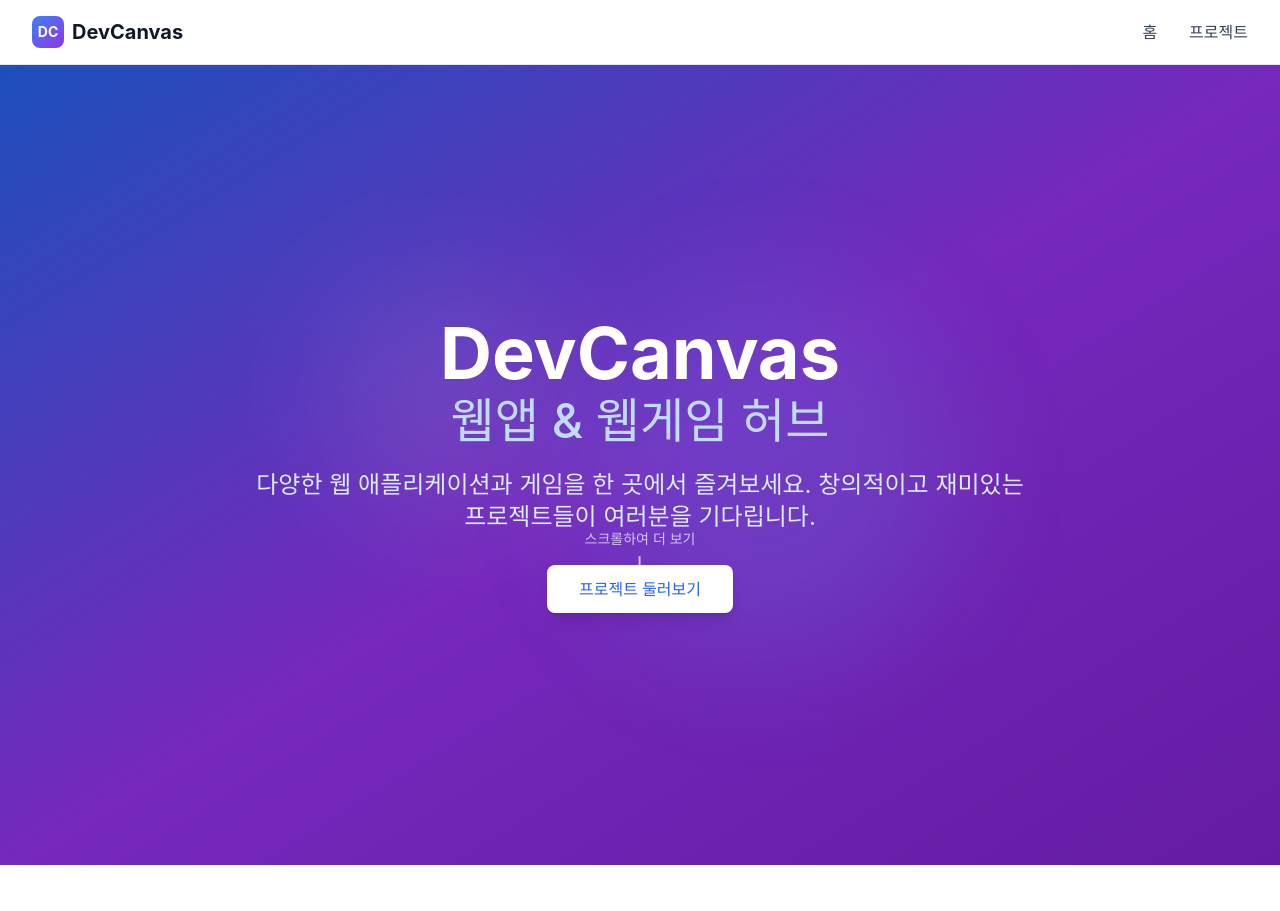
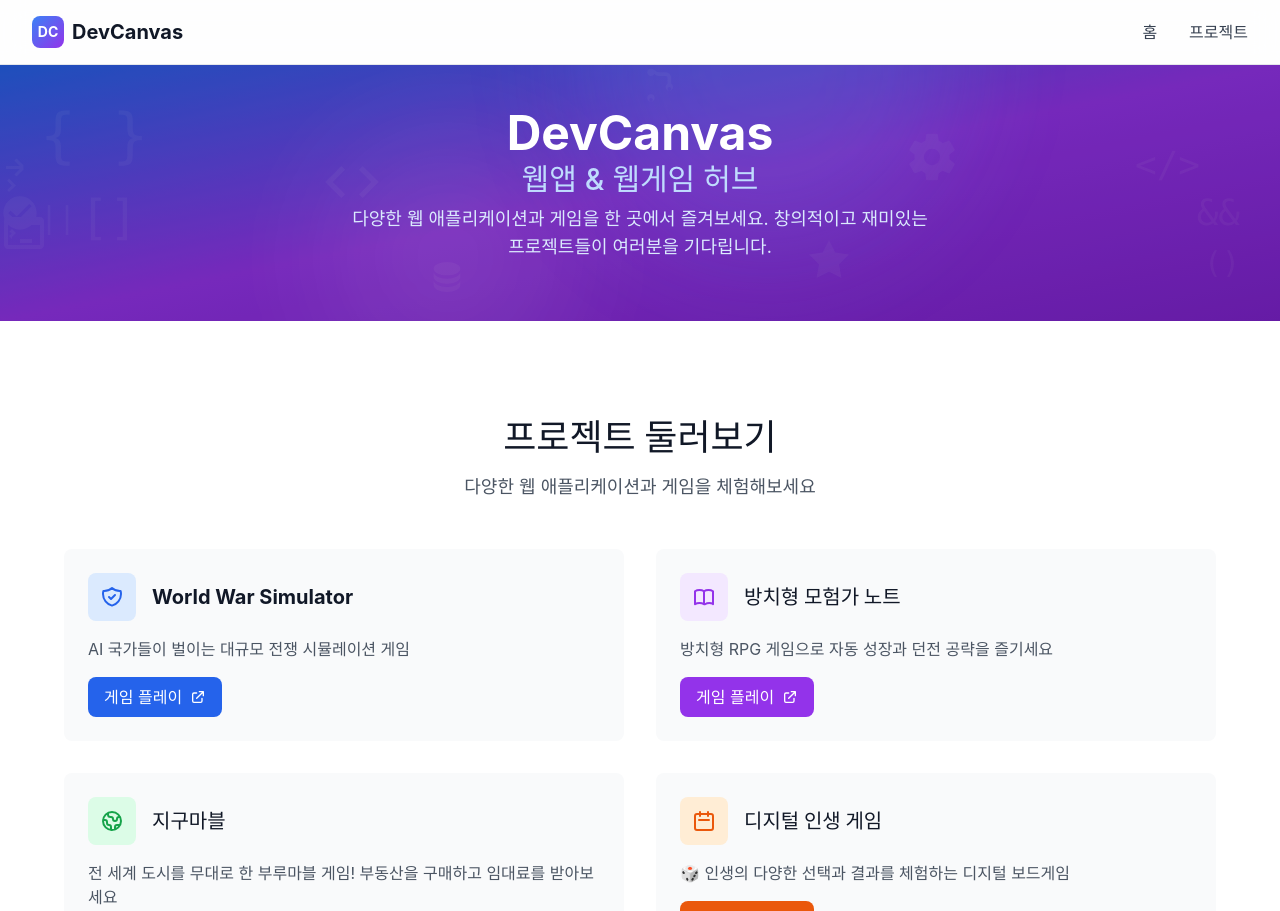
Before and after one commit to sigco3111/DevCanvas, a React (Vite) app: page / in a window 1280 px wide. Shown: the top 911 px of the page. Built offline with nearby package versions, Linux system fonts and the light colour scheme.

Commit message:
feat: 프로젝트 카드 및 히어로 섹션 개선 - 카드 레이아웃 수정 및 아이콘 추가, 히어로 섹션의 텍스트 크기 조정

```diff
--- a/src/App.tsx
+++ b/src/App.tsx
@@ -27,13 +27,20 @@ function App() {
               </p>
             </div>
 
-            {/* 임시 프로젝트 카드들 */}
-            <div className="grid md:grid-cols-2 gap-8 max-w-4xl mx-auto">
+            {/* 프로젝트 카드들 */}
+            <div className="grid md:grid-cols-2 lg:grid-cols-2 gap-8 max-w-6xl mx-auto">
               {/* World War Simulator */}
               <div className="bg-gray-50 dark:bg-gray-700 rounded-lg p-6 hover:shadow-lg transition-shadow duration-300">
-                <h3 className="text-xl font-bold text-gray-900 dark:text-white mb-2">
-                  World War Simulator
-                </h3>
+                <div className="flex items-center mb-4">
+                  <div className="w-12 h-12 bg-blue-100 dark:bg-blue-900 rounded-lg flex items-center justify-center mr-4">
+                    <svg className="w-6 h-6 text-blue-600 dark:text-blue-400" fill="none" stroke="currentColor" viewBox="0 0 24 24">
+                      <path strokeLinecap="round" strokeLinejoin="round" strokeWidth={2} d="M9 12l2 2 4-4m5.618-4.016A11.955 11.955 0 0112 2.944a11.955 11.955 0 01-8.618 3.04A12.02 12.02 0 003 9c0 5.591 3.824 10.29 9 11.622 5.176-1.332 9-6.03 9-11.622 0-1.042-.133-2.052-.382-3.016z" />
+                    </svg>
+                  </div>
+                  <h3 className="text-xl font-bold text-gray-900 dark:text-white">
+                    World War Simulator
+                  </h3>
+                </div>
                 <p className="text-gray-600 dark:text-gray-300 mb-4">
                   AI 국가들이 벌이는 대규모 전쟁 시뮬레이션 게임
                 </p>
@@ -52,9 +59,16 @@ function App() {
 
               {/* 방치형 모험가 노트 */}
               <div className="bg-gray-50 dark:bg-gray-700 rounded-lg p-6 hover:shadow-lg transition-shadow duration-300">
-                <h3 className="text-xl font-bold text-gray-900 dark:text-white mb-2">
-                  방치형 모험가 노트
-                </h3>
+                <div className="flex items-center mb-4">
+                  <div className="w-12 h-12 bg-purple-100 dark:bg-purple-900 rounded-lg flex items-center justify-center mr-4">
+                    <svg className="w-6 h-6 text-purple-600 dark:text-purple-400" fill="none" stroke="currentColor" viewBox="0 0 24 24">
+                      <path strokeLinecap="round" strokeLinejoin="round" strokeWidth={2} d="M12 6.253v13m0-13C10.832 5.477 9.246 5 7.5 5S4.168 5.477 3 6.253v13C4.168 18.477 5.754 18 7.5 18s3.332.477 4.5 1.253m0-13C13.168 5.477 14.754 5 16.5 5c1.747 0 3.332.477 4.5 1.253v13C20.832 18.477 19.247 18 17.5 18c-1.746 0-3.332.477-4.5 1.253" />
+                    </svg>
+                  </div>
+                  <h3 className="text-xl font-bold text-gray-900 dark:text-white">
+                    방치형 모험가 노트
+                  </h3>
+                </div>
                 <p className="text-gray-600 dark:text-gray-300 mb-4">
                   방치형 RPG 게임으로 자동 성장과 던전 공략을 즐기세요
                 </p>
@@ -63,6 +77,62 @@ function App() {
                   target="_blank"
                   rel="noopener noreferrer"
                   className="inline-flex items-center px-4 py-2 bg-purple-600 text-white rounded-lg hover:bg-purple-700 transition-colors duration-200"
+                >
+                  게임 플레이
+                  <svg className="ml-2 w-4 h-4" fill="none" stroke="currentColor" viewBox="0 0 24 24">
+                    <path strokeLinecap="round" strokeLinejoin="round" strokeWidth={2} d="M10 6H6a2 2 0 00-2 2v10a2 2 0 002 2h10a2 2 0 002-2v-4M14 4h6m0 0v6m0-6L10 14" />
+                  </svg>
+                </a>
+              </div>
+
+              {/* 지구마블 */}
+              <div className="bg-gray-50 dark:bg-gray-700 rounded-lg p-6 hover:shadow-lg transition-shadow duration-300">
+                <div className="flex items-center mb-4">
+                  <div className="w-12 h-12 bg-green-100 dark:bg-green-900 rounded-lg flex items-center justify-center mr-4">
+                    <svg className="w-6 h-6 text-green-600 dark:text-green-400" fill="none" stroke="currentColor" viewBox="0 0 24 24">
+                      <path strokeLinecap="round" strokeLinejoin="round" strokeWidth={2} d="M3.055 11H5a2 2 0 012 2v1a2 2 0 002 2 2 2 0 012 2v2.945M8 3.935V5.5A2.5 2.5 0 0010.5 8h.5a2 2 0 012 2 2 2 0 104 0 2 2 0 012-2h1.064M15 20.488V18a2 2 0 012-2h3.064M21 12a9 9 0 11-18 0 9 9 0 0118 0z" />
+                    </svg>
+                  </div>
+                  <h3 className="text-xl font-bold text-gray-900 dark:text-white">
+                    지구마블
+                  </h3>
+                </div>
+                <p className="text-gray-600 dark:text-gray-300 mb-4">
+                  전 세계 도시를 무대로 한 부루마블 게임! 부동산을 구매하고 임대료를 받아보세요
+                </p>
+                <a
+                  href="https://geo-poly.vercel.app/"
+                  target="_blank"
+                  rel="noopener noreferrer"
+                  className="inline-flex items-center px-4 py-2 bg-green-600 text-white rounded-lg hover:bg-green-700 transition-colors duration-200"
+                >
+                  게임 플레이
+                  <svg className="ml-2 w-4 h-4" fill="none" stroke="currentColor" viewBox="0 0 24 24">
+                    <path strokeLinecap="round" strokeLinejoin="round" strokeWidth={2} d="M10 6H6a2 2 0 00-2 2v10a2 2 0 002 2h10a2 2 0 002-2v-4M14 4h6m0 0v6m0-6L10 14" />
+                  </svg>
+                </a>
+              </div>
+
+              {/* 디지털 인생 게임 */}
+              <div className="bg-gray-50 dark:bg-gray-700 rounded-lg p-6 hover:shadow-lg transition-shadow duration-300">
+                <div className="flex items-center mb-4">
+                  <div className="w-12 h-12 bg-orange-100 dark:bg-orange-900 rounded-lg flex items-center justify-center mr-4">
+                    <svg className="w-6 h-6 text-orange-600 dark:text-orange-400" fill="none" stroke="currentColor" viewBox="0 0 24 24">
+                      <path strokeLinecap="round" strokeLinejoin="round" strokeWidth={2} d="M8 7V3m8 4V3m-9 8h10M5 21h14a2 2 0 002-2V7a2 2 0 00-2-2H5a2 2 0 00-2 2v12a2 2 0 002 2z" />
+                    </svg>
+                  </div>
+                  <h3 className="text-xl font-bold text-gray-900 dark:text-white">
+                    디지털 인생 게임
+                  </h3>
+                </div>
+                <p className="text-gray-600 dark:text-gray-300 mb-4">
+                  🎲 인생의 다양한 선택과 결과를 체험하는 디지털 보드게임
+                </p>
+                <a
+                  href="https://life-game-rho.vercel.app/"
+                  target="_blank"
+                  rel="noopener noreferrer"
+                  className="inline-flex items-center px-4 py-2 bg-orange-600 text-white rounded-lg hover:bg-orange-700 transition-colors duration-200"
                 >
                   게임 플레이
                   <svg className="ml-2 w-4 h-4" fill="none" stroke="currentColor" viewBox="0 0 24 24">
--- a/src/components/Hero/index.tsx
+++ b/src/components/Hero/index.tsx
@@ -70,11 +70,79 @@ const Hero: React.FC<HeroProps> = React.memo(({
   return (
     <section
       id="home"
-      className={`relative min-h-screen flex items-center justify-center overflow-hidden ${className}`}
+      className={`relative h-48 md:h-64 flex items-center justify-center overflow-hidden ${className}`}
     >
       {/* 배경 그라데이션 */}
       {!disableGradient && (
         <div className="absolute inset-0 bg-gradient-to-br from-blue-600 via-purple-600 to-purple-700">
+          {/* 개발 관련 아이콘들 */}
+          <div className="absolute inset-0 opacity-5">
+            {/* 코드 브래킷 */}
+            <div className="absolute top-10 left-10 text-white text-6xl font-mono">{'{ }'}</div>
+            <div className="absolute top-20 right-20 text-white text-4xl font-mono">{'</>'}</div>
+            <div className="absolute bottom-20 left-20 text-white text-5xl font-mono">{'[]'}</div>
+            <div className="absolute bottom-10 right-10 text-white text-3xl font-mono">{'()'}</div>
+            <div className="absolute top-1/2 right-10 text-white text-4xl font-mono">{'&&'}</div>
+            <div className="absolute bottom-1/3 left-10 text-white text-3xl font-mono">{'||'}</div>
+
+            {/* 개발 아이콘들 */}
+            {/* 코드 브래킷 아이콘 */}
+            <div className="absolute top-1/3 left-1/4 text-white">
+              <svg className="w-16 h-16" fill="currentColor" viewBox="0 0 24 24">
+                <path d="M9.4 16.6L4.8 12l4.6-4.6L8 6l-6 6 6 6 1.4-1.4zm5.2 0L19.2 12l-4.6-4.6L16 6l6 6-6 6-1.4-1.4z"/>
+              </svg>
+            </div>
+
+            {/* 별 아이콘 */}
+            <div className="absolute top-2/3 right-1/3 text-white">
+              <svg className="w-12 h-12" fill="currentColor" viewBox="0 0 24 24">
+                <path d="M12 2l3.09 6.26L22 9.27l-5 4.87 1.18 6.88L12 17.77l-6.18 3.25L7 14.14 2 9.27l6.91-1.01L12 2z"/>
+              </svg>
+            </div>
+
+            {/* 체크 아이콘 */}
+            <div className="absolute top-1/2 left-1/6 text-white">
+              <svg className="w-10 h-10" fill="currentColor" viewBox="0 0 24 24">
+                <path d="M12 2C6.48 2 2 6.48 2 12s4.48 10 10 10 10-4.48 10-10S17.52 2 12 2zm-2 15l-5-5 1.41-1.41L10 14.17l7.59-7.59L19 8l-9 9z"/>
+              </svg>
+            </div>
+
+            {/* 기어 아이콘 */}
+            <div className="absolute top-1/4 right-1/4 text-white">
+              <svg className="w-14 h-14" fill="currentColor" viewBox="0 0 24 24">
+                <path d="M12 15.5A3.5 3.5 0 0 1 8.5 12A3.5 3.5 0 0 1 12 8.5a3.5 3.5 0 0 1 3.5 3.5 3.5 3.5 0 0 1-3.5 3.5m7.43-2.53c.04-.32.07-.64.07-.97 0-.33-.03-.66-.07-1l2.11-1.63c.19-.15.24-.42.12-.64l-2-3.46c-.12-.22-.39-.31-.61-.22l-2.49 1c-.52-.39-1.06-.73-1.69-.98l-.37-2.65A.506.506 0 0 0 14 2h-4c-.25 0-.46.18-.5.42l-.37 2.65c-.63.25-1.17.59-1.69.98l-2.49-1c-.22-.09-.49 0-.61.22l-2 3.46c-.13.22-.07.49.12.64L4.57 11c-.04.34-.07.67-.07 1 0 .33.03.65.07.97l-2.11 1.66c-.19.15-.25.42-.12.64l2 3.46c.12.22.39.3.61.22l2.49-1.01c.52.4 1.06.74 1.69.99l.37 2.65c.04.24.25.42.5.42h4c.25 0 .46-.18.5-.42l.37-2.65c.63-.26 1.17-.59 1.69-.99l2.49 1.01c.22.08.49 0 .61-.22l2-3.46c.12-.22.07-.49-.12-.64l-2.11-1.66Z"/>
+              </svg>
+            </div>
+
+            {/* 터미널 아이콘 */}
+            <div className="absolute bottom-1/4 right-1/6 text-white">
+              <svg className="w-12 h-12" fill="currentColor" viewBox="0 0 24 24">
+                <path d="M20 4H4c-1.11 0-2 .89-2 2v12c0 1.11.89 2 2 2h16c1.11 0 2-.89 2-2V6c0-1.11-.89-2-2-2zm0 14H4V8h16v10zm-10-1h6v-2h-6v2zm-4-3l2-2-2-2-1.5 1.5L6 12l-1.5 1.5L6 15z"/>
+              </svg>
+            </div>
+
+            {/* 데이터베이스 아이콘 */}
+            <div className="absolute top-3/4 left-1/3 text-white">
+              <svg className="w-10 h-10" fill="currentColor" viewBox="0 0 24 24">
+                <path d="M12 3C7.58 3 4 4.79 4 7s3.58 4 8 4 8-1.79 8-4-3.58-4-8-4zM4 9v3c0 2.21 3.58 4 8 4s8-1.79 8-4V9c0 2.21-3.58 4-8 4s-8-1.79-8-4zm0 5v3c0 2.21 3.58 4 8 4s8-1.79 8-4v-3c0 2.21-3.58 4-8 4s-8-1.79-8-4z"/>
+              </svg>
+            </div>
+
+            {/* 브랜치 아이콘 (Git) */}
+            <div className="absolute top-1/6 left-1/2 text-white">
+              <svg className="w-11 h-11" fill="currentColor" viewBox="0 0 24 24">
+                <path d="M6 2C4.89 2 4 2.89 4 4s.89 2 2 2c.8 0 1.5-.5 1.83-1.21C8.39 5.36 9.2 6 10.13 6H14c.55 0 1 .45 1 1v3.17c-.5.33-1 .83-1 1.83 0 1.11.89 2 2 2s2-.89 2-2c0-1-.5-1.5-1-1.83V7c0-1.66-1.34-3-3-3h-3.87c-.93 0-1.74-.64-2.3-1.21C7.5 2.5 6.8 2 6 2zm0 2c.55 0 1-.45 1-1s-.45-1-1-1-1 .45-1 1 .45 1 1 1zm10 8c.55 0 1 .45 1 1s-.45 1-1 1-1-.45-1-1 .45-1 1-1zM6 16c-1.11 0-2 .89-2 2s.89 2 2 2 2-.89 2-2-.89-2-2-2zm0 2c.55 0 1 .45 1 1s-.45 1-1 1-1-.45-1-1 .45-1 1-1z"/>
+              </svg>
+            </div>
+
+            {/* 함수 아이콘 */}
+            <div className="absolute bottom-1/2 right-1/5 text-white">
+              <svg className="w-9 h-9" fill="currentColor" viewBox="0 0 24 24">
+                <path d="M15.6 5.5L11 1l-1.4 1.4L13.2 6H4v2h9.2l-3.6 3.6L11 13l4.6-4.5L11 4l4.6 4.5zm-7.2 13L4.8 22 6 23.4 10.6 19 6 14.4 4.8 15.8 8.4 19.5z"/>
+              </svg>
+            </div>
+          </div>
+
           {/* 배경 패턴 오버레이 */}
           <div className="absolute inset-0 bg-black/20"></div>
 
@@ -88,75 +156,22 @@ const Hero: React.FC<HeroProps> = React.memo(({
       <div className="relative z-10 container mx-auto px-4 sm:px-6 lg:px-8 text-center">
         <div className={`transition-all duration-1000 ${isVisible ? 'opacity-100 translate-y-0' : 'opacity-0 translate-y-8'}`}>
           {/* 메인 타이틀 */}
-          <h1 className="text-4xl sm:text-5xl md:text-6xl lg:text-7xl font-bold text-white mb-6">
+          <h1 className="text-2xl sm:text-3xl md:text-4xl lg:text-5xl font-bold text-white mb-2">
             <span className="block">{title}</span>
-            <span className="block text-2xl sm:text-3xl md:text-4xl lg:text-5xl font-medium text-blue-200 mt-2">
+            <span className="block text-lg sm:text-xl md:text-2xl lg:text-3xl font-medium text-blue-200 mt-1">
               {subtitle}
             </span>
           </h1>
 
           {/* 설명 텍스트 */}
-          <p className={`text-lg sm:text-xl md:text-2xl text-blue-100 max-w-3xl mx-auto mb-8 leading-relaxed transition-all duration-1000 delay-300 ${isVisible ? 'opacity-100 translate-y-0' : 'opacity-0 translate-y-8'}`}>
+          <p className={`text-sm sm:text-base md:text-lg text-blue-100 max-w-xl mx-auto mb-4 leading-relaxed transition-all duration-1000 delay-300 ${isVisible ? 'opacity-100 translate-y-0' : 'opacity-0 translate-y-8'}`}>
             {description}
           </p>
 
-          {/* CTA 버튼들 */}
-          <div className={`flex flex-col sm:flex-row gap-4 justify-center items-center transition-all duration-1000 delay-500 ${isVisible ? 'opacity-100 translate-y-0' : 'opacity-0 translate-y-8'}`}>
-            {ctaButtons.map((button, index) => (
-              <a
-                key={`${button.href}-${index}`}
-                href={button.href}
-                onClick={(e) => {
-                  if (!button.external) {
-                    e.preventDefault();
-                    handleCTAClick(button);
-                  }
-                }}
-                target={button.external ? '_blank' : undefined}
-                rel={button.external ? 'noopener noreferrer' : undefined}
-                className={getCTAButtonClasses(button.variant)}
-                aria-label={button.text}
-              >
-                {button.text}
-                {button.external && (
-                  <svg
-                    className="ml-2 w-4 h-4"
-                    fill="none"
-                    stroke="currentColor"
-                    viewBox="0 0 24 24"
-                  >
-                    <path
-                      strokeLinecap="round"
-                      strokeLinejoin="round"
-                      strokeWidth={2}
-                      d="M10 6H6a2 2 0 00-2 2v10a2 2 0 002 2h10a2 2 0 002-2v-4M14 4h6m0 0v6m0-6L10 14"
-                    />
-                  </svg>
-                )}
-              </a>
-            ))}
-          </div>
+
         </div>
 
-        {/* 스크롤 다운 인디케이터 */}
-        <div className={`absolute bottom-8 left-1/2 transform -translate-x-1/2 transition-all duration-1000 delay-1000 ${isVisible ? 'opacity-100 translate-y-0' : 'opacity-0 translate-y-8'}`}>
-          <div className="flex flex-col items-center text-white/70 hover:text-white transition-colors duration-300">
-            <span className="text-sm mb-2">스크롤하여 더 보기</span>
-            <svg
-              className="w-6 h-6 animate-bounce"
-              fill="none"
-              stroke="currentColor"
-              viewBox="0 0 24 24"
-            >
-              <path
-                strokeLinecap="round"
-                strokeLinejoin="round"
-                strokeWidth={2}
-                d="M19 14l-7 7m0 0l-7-7m7 7V3"
-              />
-            </svg>
-          </div>
-        </div>
+
       </div>
     </section>
   );
```
